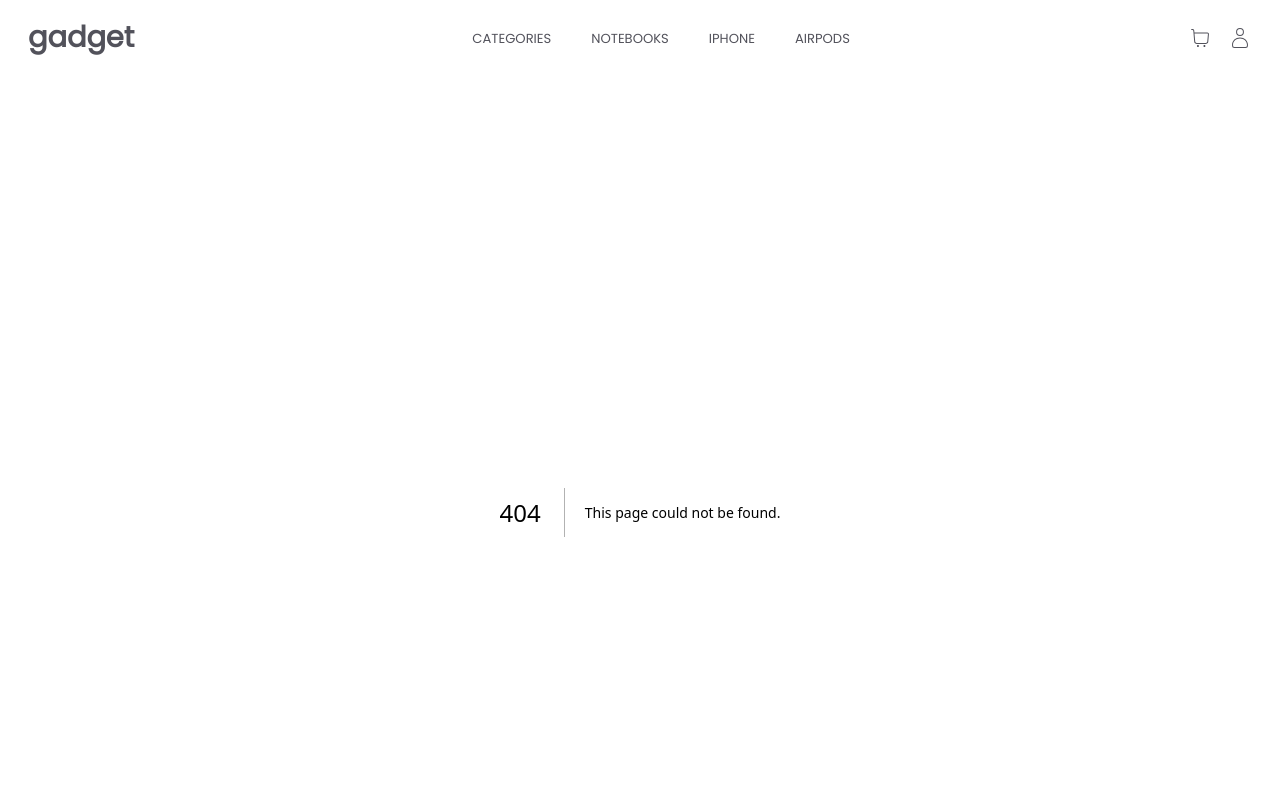
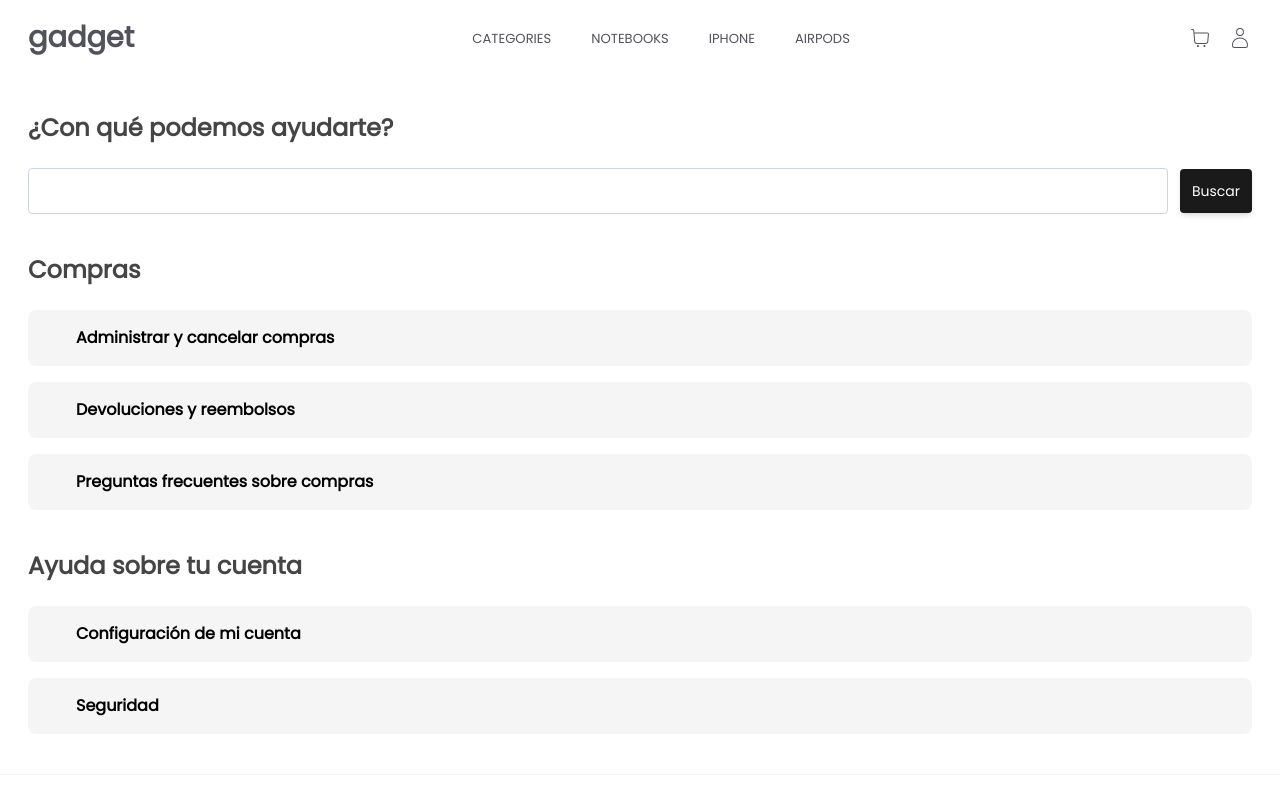
Before and after one commit to euphoricdesign/gadget-ecommerce, a Next.js app in the folder front/: page /assistance in a window 1280 px wide. Before the commit this address had no page. Shown: the top 800 px of the page. Built offline with nearby package versions, Linux system fonts and the light colour scheme.

Commit message:
Creando vista Asistencia

```diff
--- /dev/null
+++ b/front/src/app/assistance/page.tsx
@@ -0,0 +1,63 @@
+import React from 'react'
+import styles from '../../components/CardHome/CardHome.module.css'
+
+const Assistance = () => {
+  return (
+    <div>
+        <h2 className='text-2xl font-bold text-[#454545] mb-6 mt-10'>¿Con qué podemos ayudarte?</h2>
+        <div className='flex items-center gap-3'>
+            <input type="text" className='w-full p-2.5 border border-slate-300 rounded text-base' />
+            <button className={`${styles.button} flex justify-center items-center gap-4 shadow-md border-slate-800 bg-[#1A1A1A] text-white text-sm font-medium hover:-translate-y-1 transition p-3 duration-300 rounded border-2"`}>Buscar</button>
+        </div>
+
+        <div>
+            <h3 className='text-2xl font-bold text-[#454545] mb-6 mt-10'>Compras</h3>
+            <div className="flex flex-col space-y-4">
+                <div className="flex items-center space-x-2 bg-[#f5f5f5] rounded-lg p-4">
+                    <svg className="h-6 w-6 text-yellow-500" viewBox="0 0 24 24" fill="none">
+                    <path d="M..." /> {/* Icono de carrito de compras */}
+                    </svg>
+                    <span className="font-semibold">Administrar y cancelar compras</span>
+                </div>
+
+                <div className="flex items-center space-x-2 bg-[#f5f5f5] rounded-lg p-4">
+                    <svg className="h-6 w-6 text-yellow-500" viewBox="0 0 24 24" fill="none">
+                    <path d="M..." /> {/* Icono de devolución */}
+                    </svg>
+                    <span className="font-semibold">Devoluciones y reembolsos</span>
+                </div>
+
+                <div className="flex items-center space-x-2 bg-[#f5f5f5] rounded-lg p-4">
+                    <svg className="h-6 w-6 text-yellow-500" viewBox="0 0 24 24" fill="none">
+                    <path d="M..." /> {/* Icono de preguntas frecuentes */}
+                    </svg>
+                    <span className="font-semibold">Preguntas frecuentes sobre compras</span>
+                </div>
+            </div>
+        </div>
+
+           <div>
+            <h3 className='text-2xl font-bold text-[#454545] mb-6 mt-10'>Ayuda sobre tu cuenta</h3>
+            <div className="flex flex-col space-y-4">
+                <div className="flex items-center space-x-2 bg-[#f5f5f5] rounded-lg p-4">
+                    <svg className="h-6 w-6 text-yellow-500" viewBox="0 0 24 24" fill="none">
+                    <path d="M..." /> {/* Icono de carrito de compras */}
+                    </svg>
+                    <span className="font-semibold">Configuración de mi cuenta</span>
+                </div>
+
+                <div className="flex items-center space-x-2 bg-[#f5f5f5] rounded-lg p-4">
+                    <svg className="h-6 w-6 text-yellow-500" viewBox="0 0 24 24" fill="none">
+                    <path d="M..." /> {/* Icono de devolución */}
+                    </svg>
+                    <span className="font-semibold">Seguridad</span>
+                </div>
+            </div>
+        </div>
+
+
+    </div>
+  )
+}
+
+export default Assistance
```
